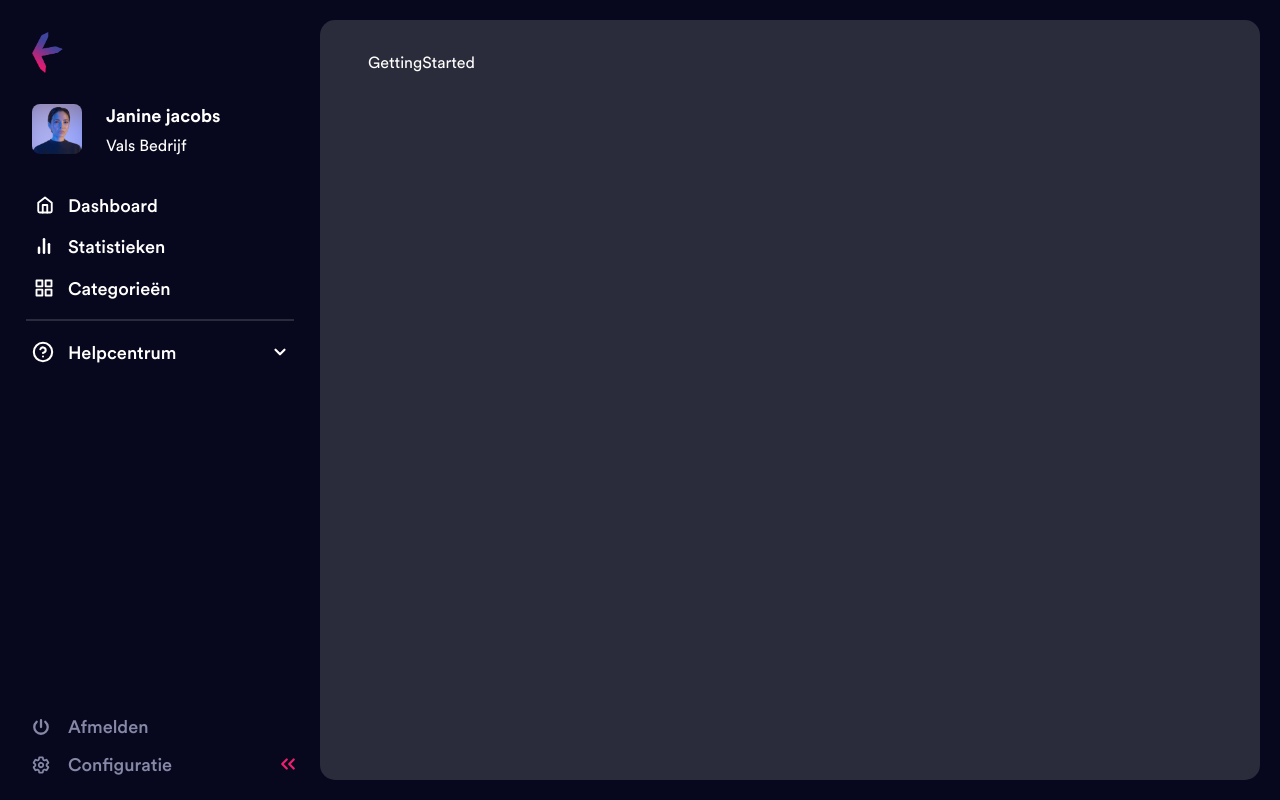
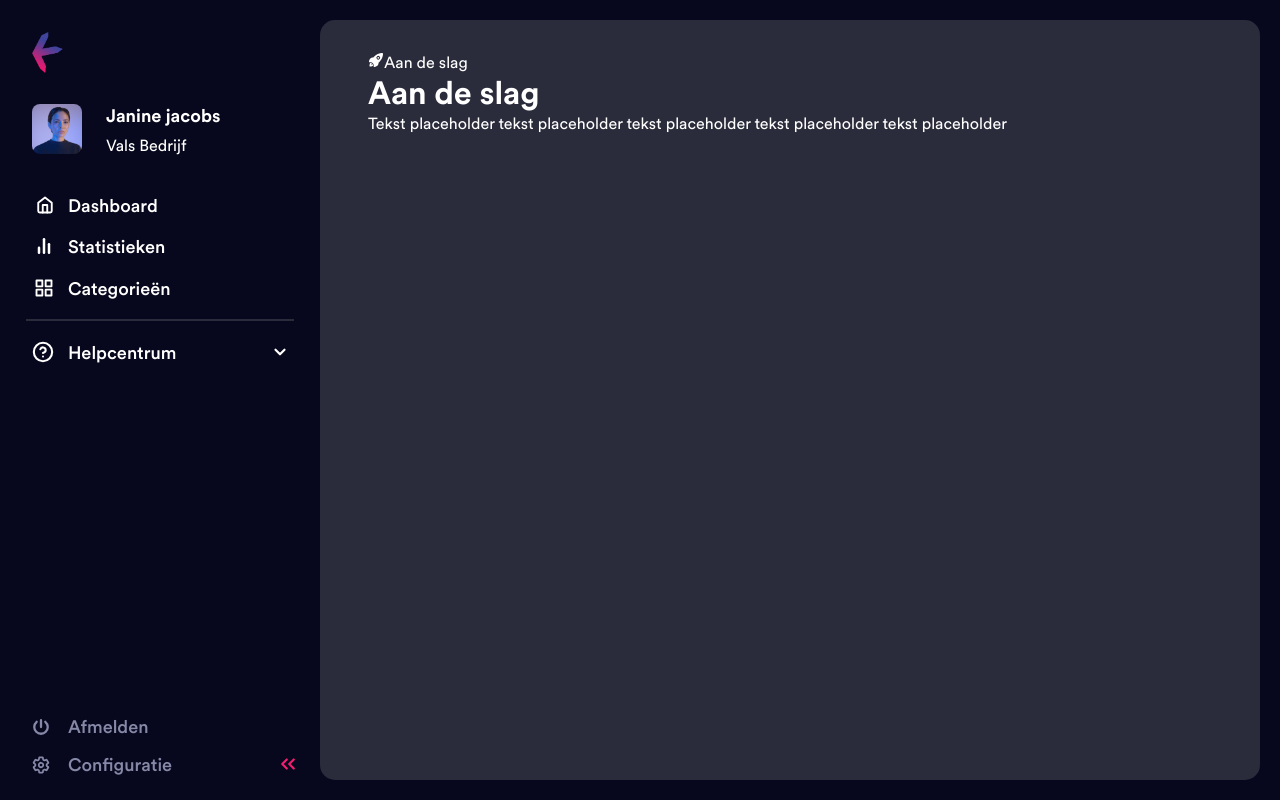
Before and after one commit to Tekst-ai/Frontend, a Next.js app: page /help-center/getting-started in a window 1280 px wide. Built offline with nearby package versions, Linux system fonts and the light colour scheme.

Commit message:
Start help center sub pages

```diff
--- /dev/null
+++ b/components/helpCenter/HelpNavigation.tsx
@@ -0,0 +1,14 @@
+import type { NextPage } from "next";
+import { IoRocket, IoChatbubbles, IoHelpBuoy } from "react-icons/io5"
+
+import HelpNavigationCard from "./HelpNavigationCard";
+
+const HelpNavigation: NextPage = () => {
+    return (
+        <ul>
+            <HelpNavigationCard icon={ <IoRocket/> } link="/help-center/getting-started" title="Aan de slag"/>
+        </ul>
+    )
+}
+
+export default HelpNavigation
--- /dev/null
+++ b/components/helpCenter/HelpNavigationCard.tsx
@@ -0,0 +1,24 @@
+import type { NextPage } from "next";
+import Link from "next/link";
+
+interface HelpNavigationCardProps {
+    link: string,
+    icon: React.ReactNode,
+    title: string
+}
+
+const HelpNavigationCard: NextPage<HelpNavigationCardProps> = ({ link, icon, title }) => {
+    return (
+        <li>
+            <Link href={ link } passHref>
+                <a>
+                    { icon }
+
+                    { title }
+                </a>
+            </Link>
+        </li>
+    )
+}
+
+export default HelpNavigationCard
--- a/components/helpCenter/index.ts
+++ b/components/helpCenter/index.ts
@@ -1,7 +1,9 @@
 import HelpCard from './HelpCard'
 import SupportCard from './SupportCard'
+import HelpNavigation from './HelpNavigation'
 
 export {
     HelpCard,
-    SupportCard
+    SupportCard,
+    HelpNavigation
 }
--- a/pages/help-center/getting-started.tsx
+++ b/pages/help-center/getting-started.tsx
@@ -1,9 +1,19 @@
 import type { NextPage } from 'next'
+
+import { HelpNavigation } from '../../components/helpCenter'
 
 const GettingStarted: NextPage = () => {
     return (
       <div>
-          GettingStarted
+          <div></div>
+
+          <HelpNavigation/>
+
+          <div>
+              <h1>Aan de slag</h1>
+
+              <p>Tekst placeholder tekst placeholder tekst placeholder tekst placeholder tekst placeholder</p>
+          </div>
       </div>
     )
   }
```
